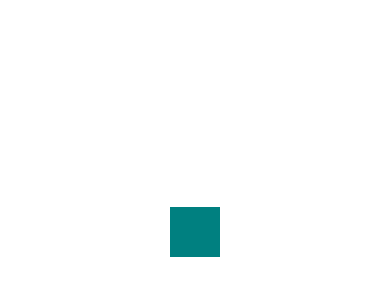
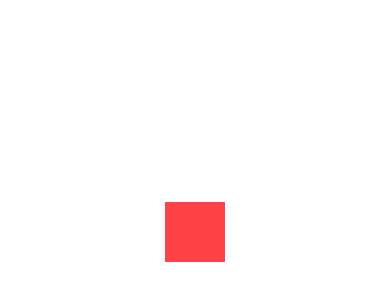
Before and after one commit to Shahjahan62/React_Native-Animations2, a React Native app: screen / in a window 390 px wide. Shown: the part 190-490 px from the top of the page. Built offline with nearby package versions, Linux system fonts and the light colour scheme.

Commit message:
paralllel animatetion

```diff
--- a/App.tsx
+++ b/App.tsx
@@ -9,6 +9,7 @@ import AddAnimate from "./src/AddAnimted";
 import DivideAnimate from "./src/DivideAnimate";
 import MultiplyAnimate from "./src/MultiplyAnimate";
 import ModuloAnimate from "./src/ModuloAnimate";
+import ParallelAnimate from "./src/Combining Animations/ParallelAnimate";
 export default function App() {
   return (
     // <PanPonder />
@@ -19,7 +20,8 @@ export default function App() {
     // <AddAnimate />
     // <DivideAnimate />
     // <MultiplyAnimate />
-    <ModuloAnimate />
+    // <ModuloAnimate />
+    <ParallelAnimate />
   );
 }
 
--- /dev/null
+++ b/src/Combining Animations/ParallelAnimate.tsx
@@ -0,0 +1,42 @@
+import { View, Text, Animated, TouchableOpacity } from "react-native";
+import React from "react";
+
+const ParallelAnimate = () => {
+  const colorAnimation = new Animated.Value(0);
+  const scaleAnimation = new Animated.Value(1);
+
+  const startAnimation = () => {
+    Animated.parallel([
+      Animated.timing(colorAnimation, {
+        toValue: 1,
+        duration: 1500,
+        useNativeDriver: false,
+      }),
+      Animated.timing(scaleAnimation, {
+        toValue: 2,
+        duration: 1000,
+        useNativeDriver: false,
+      }),
+    ]).start();
+  };
+
+  const bgInterpolate = colorAnimation.interpolate({
+    inputRange: [0, 1],
+    outputRange: ["rgb(255,66,71)", "rgb(255,200,0)"],
+  });
+
+  const boxStyle = {
+    backgroundColor: bgInterpolate,
+    transform: [{ scale: scaleAnimation }],
+  };
+
+  return (
+    <View style={{ flex: 1, alignItems: "center", justifyContent: "center" }}>
+      <TouchableOpacity onPress={startAnimation}>
+        <Animated.View style={[{ width: 60, height: 60 }, boxStyle]} />
+      </TouchableOpacity>
+    </View>
+  );
+};
+
+export default ParallelAnimate;
```
